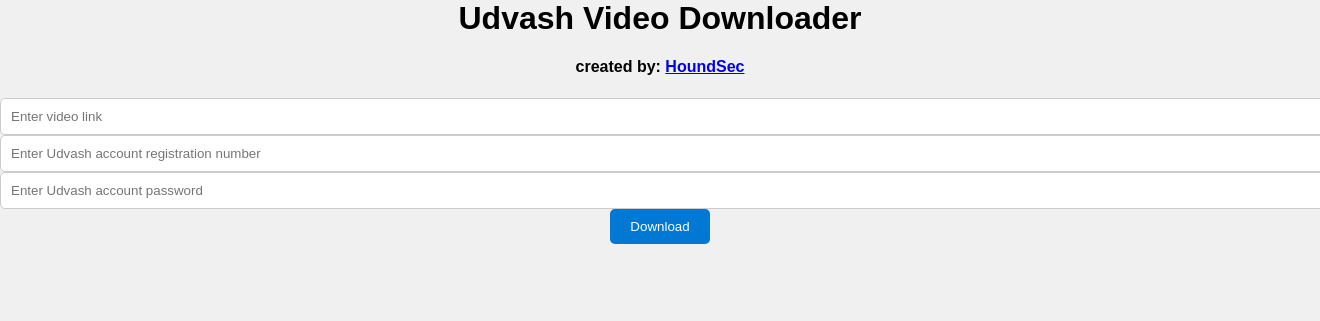
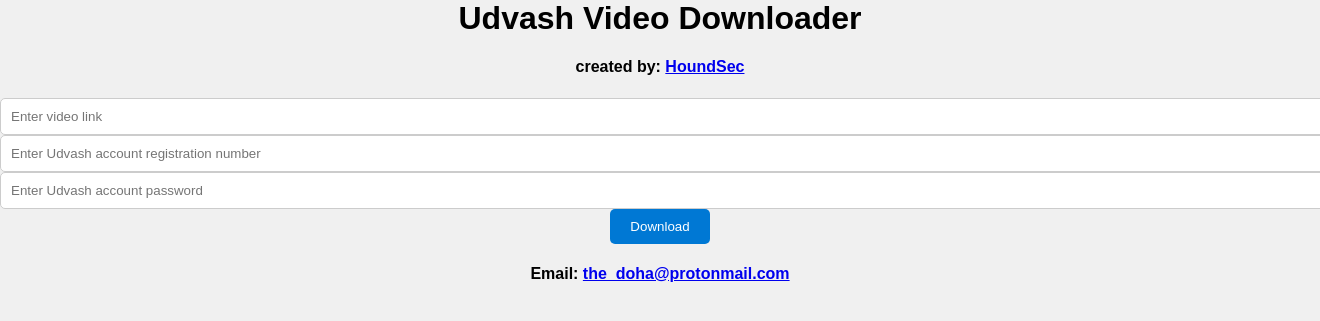
Before and after one commit to obaidur952952/Udvash-Class-Downloader, a Flask app: page / in a window 1320 px wide; the page is wider, and only the part inside the window is pictured. Shown: the top 321 px of that part. Run offline with Flask 3, Linux system fonts and the light colour scheme.

Commit message:
Update index.html

```diff
--- a/templates/index.html
+++ b/templates/index.html
@@ -6,7 +6,9 @@
     <meta name="viewport" content="width=device-width, initial-scale=1.0">
     <title>Uvdownloader</title>
     <link rel="stylesheet" href="{{ url_for('static', filename='index.css') }}">
-
+    <link rel="shortcut icon" href="{{ url_for('static', filename='favicon.png') }}">
+    <meta name="google-site-verification" content="DAbXmaltCmiGQ50d744O2XqVOQ87Mhi2nWGTs5OXXR0" />
+</head>
 
 <body>
     <h1>Udvash Video Downloader</h1>
@@ -19,7 +21,7 @@
         <input name="password" type="password" placeholder="Enter Udvash account password">
         <input type="submit" value="Download" id="submit_button">
     </form>
-
+    <h4>Email: <a href="mailto: the_doha@protonmail.com">the_doha@protonmail.com</a></h4>
 </body>
 
 </html>
```
